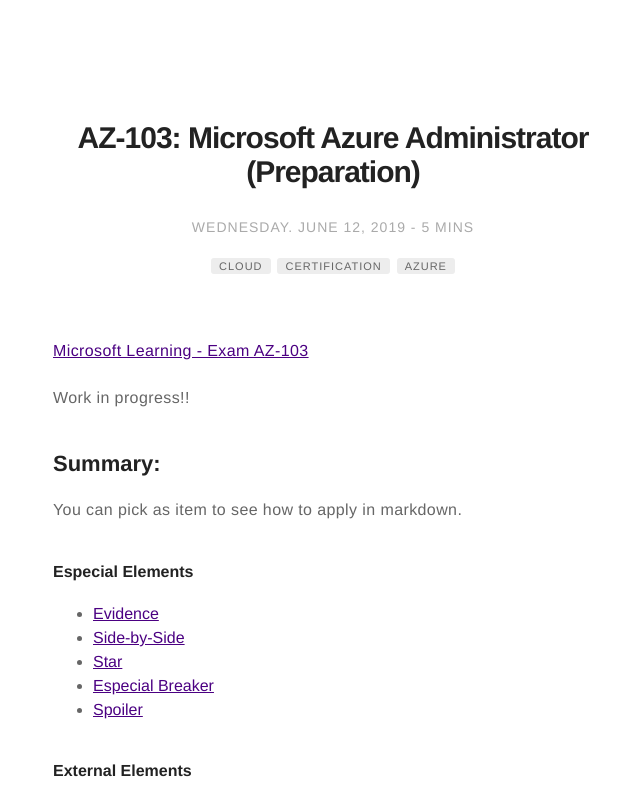
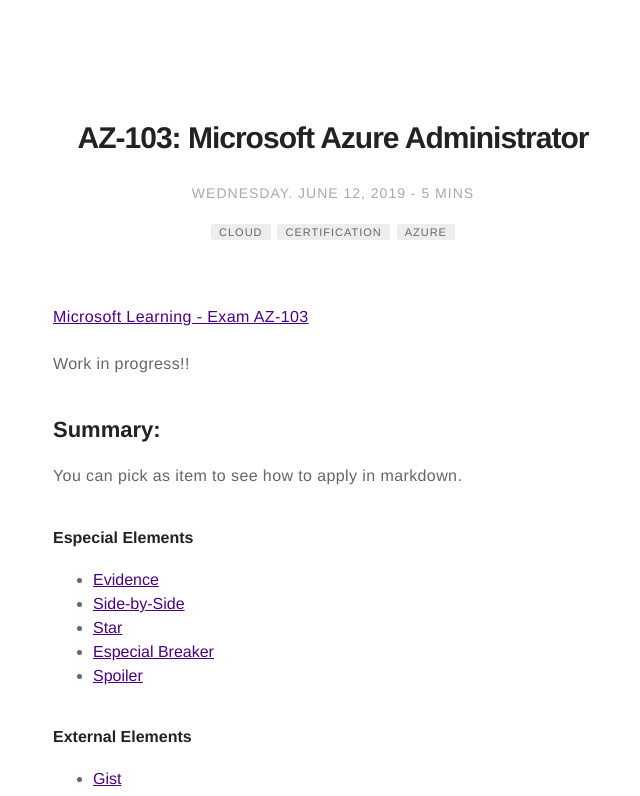
Before and after one commit to sergiotocalini/sergiotocalini.github.io, a Jekyll site: the page built from _posts/2019-06-12-certification-azure-az103.markdown, in a window 1280 px wide and 900 px high, cut to the strip 104-900 px from the top of the window. Shown: the whole strip, without its empty margins (307-947 px from the left). Built offline with Jekyll 4.4.1, drawn with Linux system fonts in a browser that asks for light colours; some of the changed text lies outside the part shown.

Commit message:
Updating route url

```diff
--- a/_posts/2019-06-12-az103-preparation.markdown
+++ b/_posts/2019-06-12-certification-azure-az103.markdown
@@ -2,9 +2,9 @@
 layout: post
 category: blog
 author: sergiotocalini
-date: 2019-06-12 00:00
-title: "AZ-103: Microsoft Azure Administrator (Preparation)"
-description: "AZ-103: Microsoft Azure Administrator (Preparation)"
+date: 2019-06-12 12:00
+title: "AZ-103: Microsoft Azure Administrator"
+description: "AZ-103: Microsoft Azure Administrator"
 image: /assets/images/markdown.jpg
 headerImage: false
 star: false
--- a/_posts/2019-08-27-az400-preparation.markdown
+++ b/_posts/2019-08-27-certification-azure-az400.markdown
@@ -3,8 +3,8 @@
 category: blog
 author: sergiotocalini
 date: 2019-08-27 00:00
-title: "AZ-400: Microsoft Azure DevOps Solutions (Preparation)"
-description: "AZ-400: Microsoft Azure DevOps Solutions (Preparation)"
+title: "AZ-400: Microsoft Azure DevOps Solutions"
+description: "AZ-400: Microsoft Azure DevOps Solutions"
 image: /assets/images/markdown.jpg
 headerImage: false
 star: false
```
